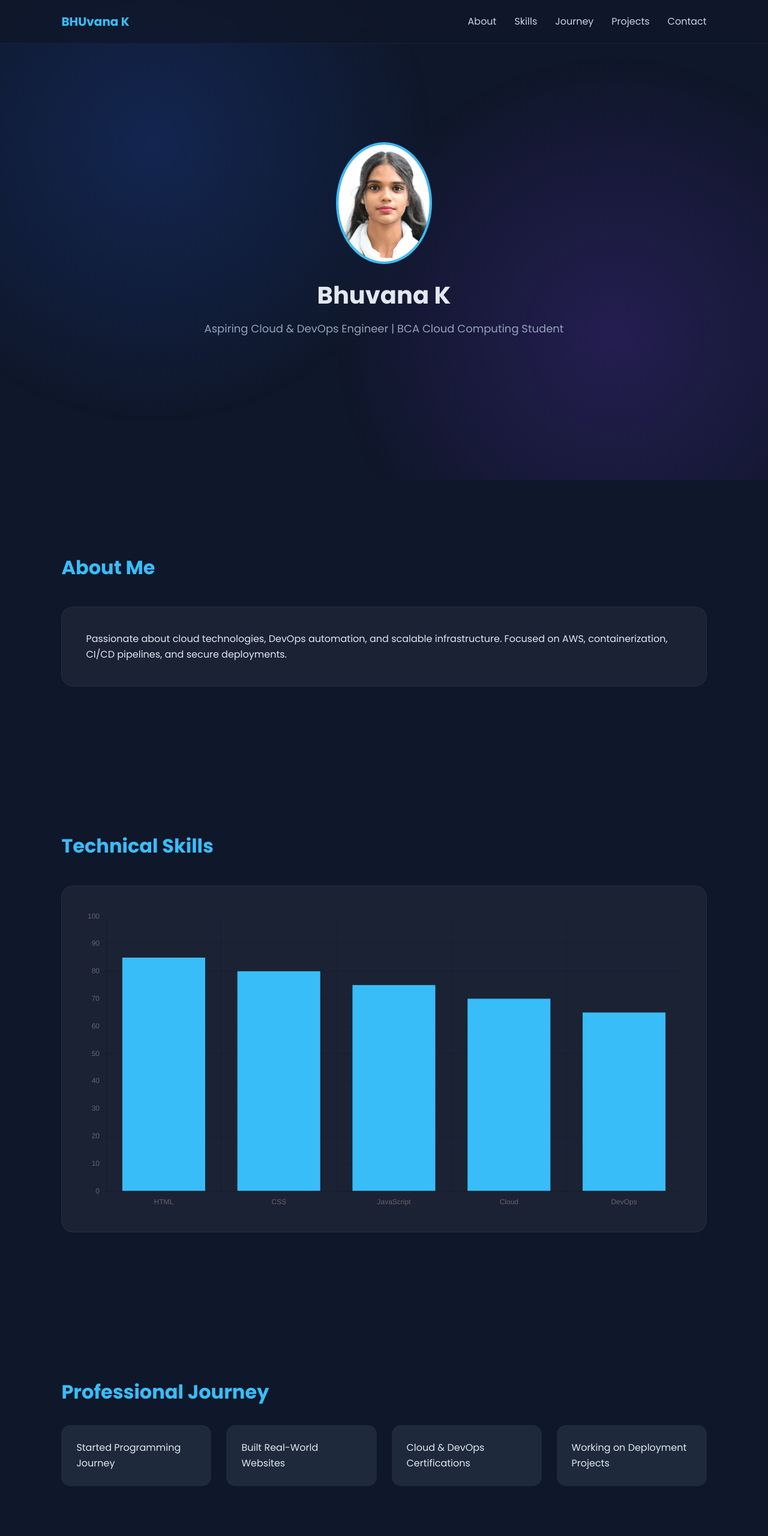
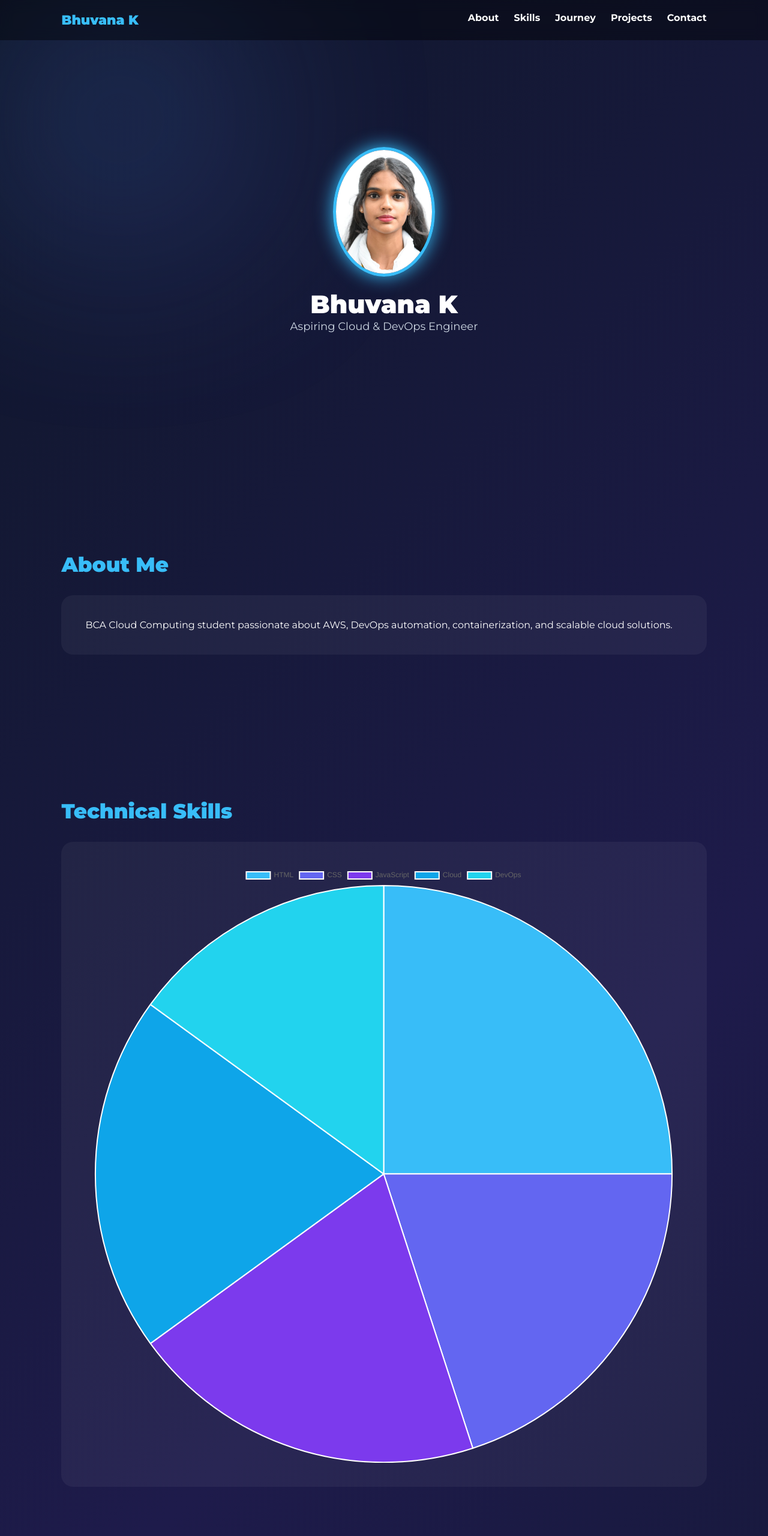
Before and after one commit to Bhuvana3017/portfolio-project, a website: page public/index.html in a window 1280 px wide. Shown: the top 2560 px of the page at 60% size. Drawn offline with nearby package versions, Linux system fonts and the light colour scheme.

Commit message:
Update index.html

```diff
--- a/public/index.html
+++ b/public/index.html
@@ -1,12 +1,11 @@
 <!DOCTYPE html>
 <html lang="en">
-
 <head>
 <meta charset="UTF-8">
 <meta name="viewport" content="width=device-width, initial-scale=1.0">
 <title>Bhuvana K | Cloud & DevOps Engineer</title>
 
-<link href="https://fonts.googleapis.com/css2?family=Poppins:wght@300;400;600;700&display=swap" rel="stylesheet">
+<link href="https://fonts.googleapis.com/css2?family=Montserrat:wght@400;700;900&display=swap" rel="stylesheet">
 <script src="https://cdn.jsdelivr.net/npm/chart.js"></script>
 <script src="https://cdn.jsdelivr.net/npm/@supabase/supabase-js@2"></script>
 
@@ -15,44 +14,54 @@
     margin:0;
     padding:0;
     box-sizing:border-box;
-    font-family:'Poppins',sans-serif;
+    font-family:'Montserrat',sans-serif;
 }
 
 body{
-    background:#0f172a;
-    color:#e2e8f0;
+    background:linear-gradient(135deg,#0f172a,#1e1b4b,#0f172a);
+    color:white;
     scroll-behavior:smooth;
-    line-height:1.6;
 }
 
-/* Animated background */
-body::before{
+/* Floating animated blobs */
+body::before, body::after{
     content:"";
     position:fixed;
-    width:100%;
-    height:100%;
-    background: radial-gradient(circle at 20% 30%, #2563eb33, transparent 40%),
-                radial-gradient(circle at 80% 70%, #7c3aed33, transparent 40%);
+    width:400px;
+    height:400px;
+    background:radial-gradient(circle,#38bdf8,#7c3aed);
+    border-radius:50%;
+    filter:blur(150px);
+    opacity:0.3;
+    animation:move 10s infinite alternate ease-in-out;
     z-index:-1;
+}
+
+body::after{
+    right:0;
+    animation-delay:5s;
+}
+
+@keyframes move{
+    from{transform:translate(-50px,-50px);}
+    to{transform:translate(50px,50px);}
 }
 
 /* Navbar */
 nav{
     display:flex;
     justify-content:space-between;
-    align-items:center;
     padding:20px 8%;
     position:fixed;
     width:100%;
-    background:rgba(15,23,42,0.8);
-    backdrop-filter:blur(12px);
-    border-bottom:1px solid rgba(255,255,255,0.05);
+    backdrop-filter:blur(10px);
+    background:rgba(0,0,0,0.4);
     z-index:1000;
 }
 
 .logo{
-    font-weight:700;
-    font-size:20px;
+    font-weight:900;
+    font-size:22px;
     color:#38bdf8;
 }
 
@@ -62,13 +71,13 @@ nav ul{
 }
 
 nav ul li{
-    margin-left:30px;
+    margin-left:25px;
 }
 
 nav ul li a{
     text-decoration:none;
-    color:#cbd5e1;
-    font-weight:500;
+    color:white;
+    font-weight:700;
     transition:0.3s;
 }
 
@@ -79,63 +88,90 @@ nav ul li a:hover{
 /* Sections */
 section{
     padding:120px 8%;
+    animation:fadeUp 1s ease forwards;
+}
+
+@keyframes fadeUp{
+    from{opacity:0; transform:translateY(40px);}
+    to{opacity:1; transform:translateY(0);}
 }
 
 .section-title{
-    font-size:32px;
-    font-weight:700;
-    margin-bottom:20px;
+    font-size:34px;
+    font-weight:900;
+    margin-bottom:30px;
     color:#38bdf8;
 }
 
 /* Hero */
 .hero{
+    text-align:center;
+    min-height:100vh;
     display:flex;
     flex-direction:column;
+    justify-content:center;
     align-items:center;
-    justify-content:center;
-    text-align:center;
-    min-height:100vh;
 }
 
 .hero img{
-    width:160px;
+    width:170px;
     border-radius:50%;
+    border:5px solid #38bdf8;
+    box-shadow:0 0 30px #38bdf8;
     margin-bottom:20px;
-    border:4px solid #38bdf8;
+    transition:0.4s;
+}
+
+.hero img:hover{
+    transform:scale(1.08);
 }
 
 .hero h1{
-    font-size:40px;
-    font-weight:700;
-    margin-bottom:10px;
+    font-size:42px;
+    font-weight:900;
 }
 
 .hero p{
     font-size:18px;
-    color:#94a3b8;
+    color:#cbd5e1;
 }
 
-/* Glass Cards */
+/* Glass */
 .glass{
     background:rgba(255,255,255,0.05);
-    border:1px solid rgba(255,255,255,0.05);
     padding:40px;
     border-radius:20px;
-    margin-top:40px;
+    backdrop-filter:blur(15px);
 }
 
-/* Grid */
-.grid{
-    display:grid;
-    grid-template-columns:repeat(auto-fit,minmax(250px,1fr));
-    gap:25px;
-    margin-top:30px;
+/* Timeline */
+.timeline{
+    position:relative;
+    margin-left:20px;
+    border-left:3px solid #38bdf8;
 }
 
+.timeline-item{
+    margin:30px 0;
+    padding-left:25px;
+    position:relative;
+}
+
+.timeline-item::before{
+    content:"";
+    position:absolute;
+    left:-10px;
+    top:5px;
+    width:15px;
+    height:15px;
+    background:#38bdf8;
+    border-radius:50%;
+}
+
+/* Projects */
 .card{
     background:#1e293b;
-    padding:25px;
+    padding:20px;
     border-radius:15px;
     transition:0.3s;
 }
@@ -143,7 +179,7 @@ section{
 .card:hover{
     transform:translateY(-8px);
     background:#38bdf8;
-    color:#0f172a;
+    color:black;
 }
 
 /* Form */
@@ -151,20 +187,14 @@ form{
     display:flex;
     flex-direction:column;
     gap:15px;
-    margin-top:20px;
 }
 
 input,textarea{
     padding:12px;
     border-radius:10px;
-    border:1px solid rgba(255,255,255,0.1);
+    border:none;
     background:#1e293b;
     color:white;
-}
-
-input:focus,textarea:focus{
-    outline:none;
-    border-color:#38bdf8;
 }
 
 button{
@@ -172,25 +202,19 @@ button{
     border:none;
     border-radius:10px;
     background:#38bdf8;
-    color:#0f172a;
-    font-weight:600;
+    font-weight:900;
     cursor:pointer;
     transition:0.3s;
 }
 
 button:hover{
-    background:#0ea5e9;
+    box-shadow:0 0 20px #38bdf8;
 }
 
-#status{
-    margin-top:10px;
-}
+#status{margin-top:10px;}
 
-/* Responsive */
 @media(max-width:768px){
-    .hero h1{
-        font-size:28px;
-    }
+    .hero h1{font-size:28px;}
 }
 </style>
 </head>
@@ -198,27 +222,26 @@ button:hover{
 <body>
 
 <nav>
-    <div class="logo">BHUvana K</div>
+    <div class="logo">Bhuvana K</div>
     <ul>
         <li><a href="#about">About</a></li>
         <li><a href="#skills">Skills</a></li>
         <li><a href="#journey">Journey</a></li>
         <li><a href="#projects">Projects</a></li>
-        <li><a href="#feedback">Contact</a></li>
+        <li><a href="#contact">Contact</a></li>
     </ul>
 </nav>
 
 <section class="hero">
     <img src="profile.jpg" alt="Bhuvana K">
     <h1>Bhuvana K</h1>
-    <p>Aspiring Cloud & DevOps Engineer | BCA Cloud Computing Student</p>
+    <p>Aspiring Cloud & DevOps Engineer</p>
 </section>
 
 <section id="about">
     <div class="section-title">About Me</div>
     <div class="glass">
-        Passionate about cloud technologies, DevOps automation, and scalable infrastructure.
-        Focused on AWS, containerization, CI/CD pipelines, and secure deployments.
+        BCA Cloud Computing student passionate about AWS, DevOps automation, containerization, and scalable cloud solutions.
     </div>
 </section>
 
@@ -231,22 +254,24 @@ button:hover{
 
 <section id="journey">
     <div class="section-title">Professional Journey</div>
-    <div class="grid">
-        <div class="card">Started Programming Journey</div>
-        <div class="card">Built Real-World Websites</div>
-        <div class="card">Cloud & DevOps Certifications</div>
-        <div class="card">Working on Deployment Projects</div>
+    <div class="timeline glass">
+        <div class="timeline-item"><b>2023:</b> Started Programming</div>
+        <div class="timeline-item"><b>2024:</b> Built Responsive Websites</div>
+        <div class="timeline-item"><b>2025:</b> Completed Cloud Certifications</div>
+        <div class="timeline-item"><b>2026:</b> Working on DevOps Projects</div>
     </div>
 </section>
 
 <section id="projects">
     <div class="section-title">Projects</div>
     <div class="glass">
-        <div class="card">Modern Responsive Website using HTML, CSS, JS</div>
+        <div class="card">
+            Modern Cloud-Ready Website using HTML, CSS, JavaScript & Deployment
+        </div>
     </div>
 </section>
 
-<section id="feedback">
+<section id="contact">
     <div class="section-title">Contact Me</div>
     <div class="glass">
         <form id="feedbackForm">
@@ -268,42 +293,35 @@ document.addEventListener("DOMContentLoaded", () => {
     const { createClient } = supabase;
     const supabaseClient = createClient(supabaseUrl, supabaseKey);
 
-    const form = document.getElementById("feedbackForm");
-    const status = document.getElementById("status");
+    document.getElementById("feedbackForm").addEventListener("submit", async (e) => {
+        e.preventDefault();
 
-    form.addEventListener("submit", async (e) => {
-        e.preventDefault();
+        const name = document.getElementById("name").value;
+        const email = document.getElementById("email").value;
+        const message = document.getElementById("message").value;
 
         const { error } = await supabaseClient
             .from("feedback")
-            .insert([{
-                name: name.value,
-                email: email.value,
-                message: message.value
-            }]);
+            .insert([{ name, email, message }]);
 
-        if (error) {
-            status.textContent = error.message;
-            status.style.color = "red";
-        } else {
-            status.textContent = "Message sent successfully!";
-            status.style.color = "#38bdf8";
-            form.reset();
-        }
+        document.getElementById("status").textContent =
+            error ? error.message : "Message Sent Successfully!";
     });
 
     new Chart(document.getElementById("skillsChart"), {
-        type:"bar",
-        data:{
-            labels:["HTML","CSS","JavaScript","Cloud","DevOps"],
-            datasets:[{
-                data:[85,80,75,70,65],
-                backgroundColor:"#38bdf8"
+        type: "pie",
+        data: {
+            labels: ["HTML","CSS","JavaScript","Cloud","DevOps"],
+            datasets: [{
+                data: [25,20,20,20,15],
+                backgroundColor: [
+                    "#38bdf8",
+                    "#6366f1",
+                    "#7c3aed",
+                    "#0ea5e9",
+                    "#22d3ee"
+                ]
             }]
-        },
-        options:{
-            plugins:{legend:{display:false}},
-            scales:{y:{beginAtZero:true,max:100}}
         }
     });
 
```
